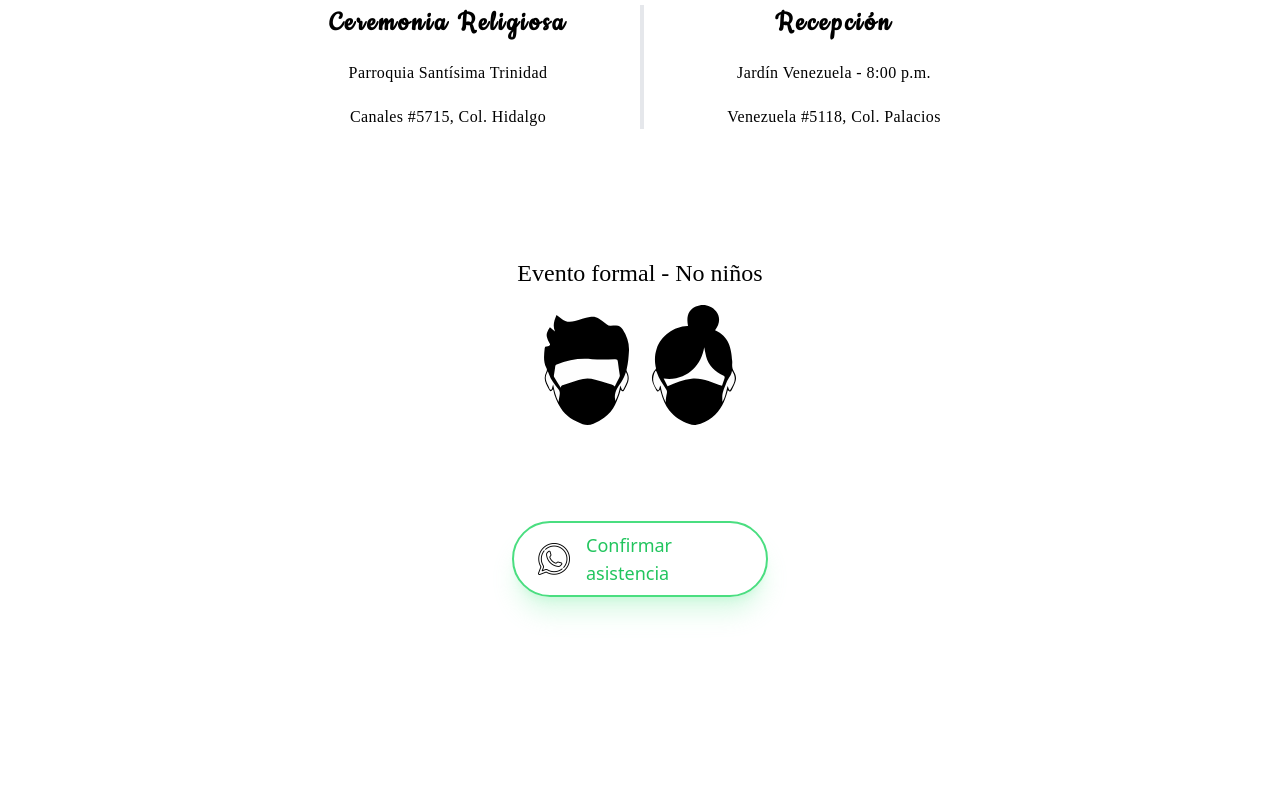
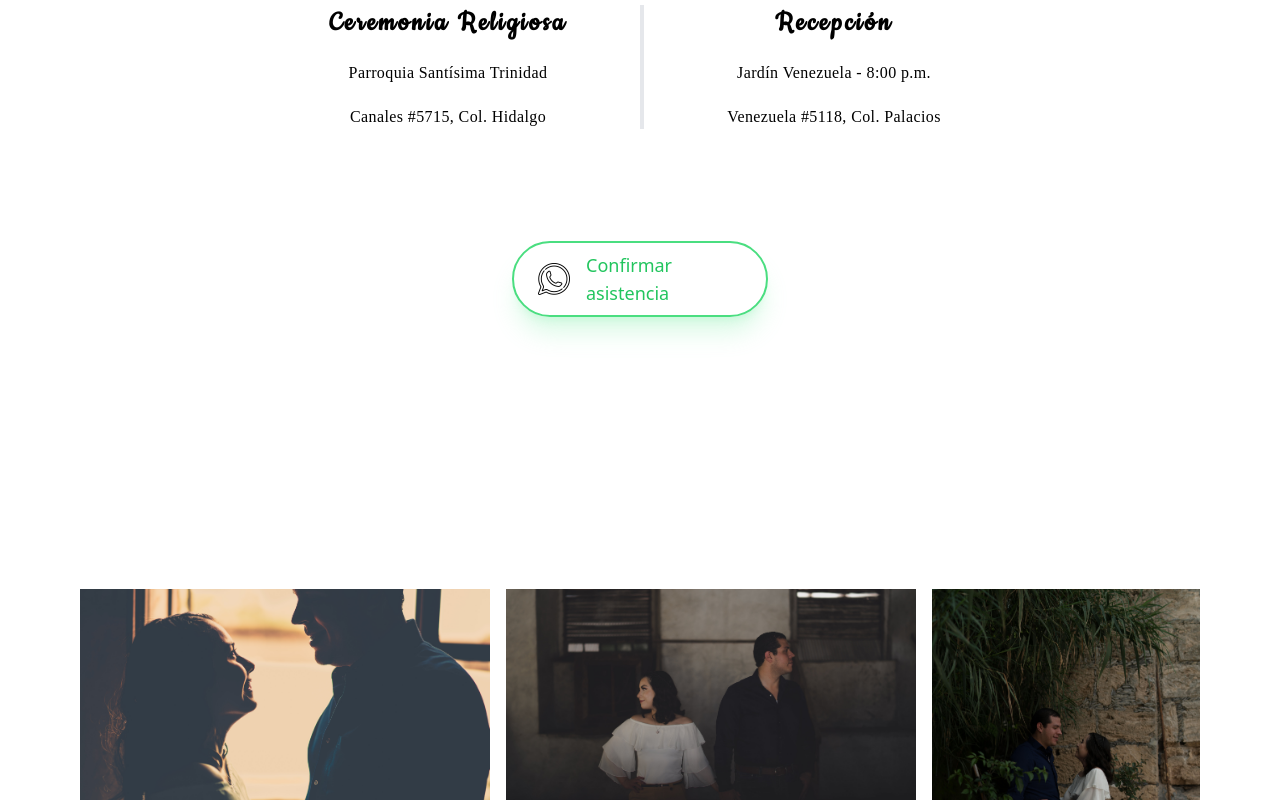
Before and after one commit to rodorce/jonathan-eva-wedding-page, a React (Create React App) app: page / in a window 1280 px wide. Shown: the part 4840-5640 px from the top of the page. Built offline with nearby package versions, Linux system fonts and the light colour scheme.

Commit message:
Minor changes

```diff
--- a/src/components/InvitationDate.js
+++ b/src/components/InvitationDate.js
@@ -54,19 +54,7 @@ const InvitationDate = () => {
               </h6>
             </div>
           </div>
-          <div className="flex flex-col justify-center lg:pt-32 py-16">
-            <h4
-              className="font-medium text-2xl text-center font-Playfair pb-4"
-              data-aos="fade-in"
-            >
-              Evento formal - No niños
-            </h4>
-            <img
-              src={cubrebocas}
-              alt="cubrebocas"
-              className="mx-auto w-48"
-              data-aos="fade-in"
-            />
+          <div className="flex flex-col justify-center lg:pt-4 py-16">
             <a href="https://wa.me/5218672041076/?text=Hola%2C+confirmo+mi+asistencia+al+evento.">
               <div class="text-lg cursor cursor-pointer flex flex-row justify-center items-center lg:mx-64 lg:mt-24 mt-8 px-6 py-2 transition-colors duration-300 border-2 rounded-full shadow-xl text-green-500 border-green-400 shadow-green-300/30 hover:bg-green-500 hover:text-pink-100">
                 <img src={whatsapp} className="h-8 pr-4" />
--- a/src/components/OurTradition.js
+++ b/src/components/OurTradition.js
@@ -1,4 +1,5 @@
 import { ArrowRight, Gift, Mail, MailOpened, MoneySquare } from "iconoir-react";
+import cubrebocas from "../photos/cubrebocas.svg";
 import React from "react";
 
 const OurTradition = () => {
@@ -8,7 +9,10 @@ const OurTradition = () => {
         className="font-semibold lg:text-8xl text-6xl font-Oswald tracking-wider text-center text-pink-400 mx-auto mb-10"
         data-aos="fade-down"
       />
-      <h2 className="font-extrabold lg:text-6xl text-4xl font-Cookie tracking-wider text-center pb-10">
+      <h2
+        className="font-extrabold lg:text-6xl text-4xl font-Cookie tracking-wider text-center pb-10"
+        data-aos="fade-down"
+      >
         Una tradición
       </h2>
       <p className=" text-center text-xl pb-10 font-Playfair">
@@ -24,6 +28,21 @@ const OurTradition = () => {
         <span className="lg:text-4xl font-Oswald">=</span>
         <span className="lg:text-4xl font-Playfair mx-5">¡Gracias!</span>
       </div>
+
+      <div className="flex flex-col w-full justify-center pt-24">
+        <h4
+          className="font-medium text-2xl text-center font-Playfair pb-4"
+          data-aos="fade-in"
+        >
+          Evento formal - No niños
+        </h4>
+        <img
+          src={cubrebocas}
+          alt="cubrebocas"
+          className="mx-auto w-48"
+          data-aos="fade-in"
+        />
+      </div>
     </div>
   );
 };
```
